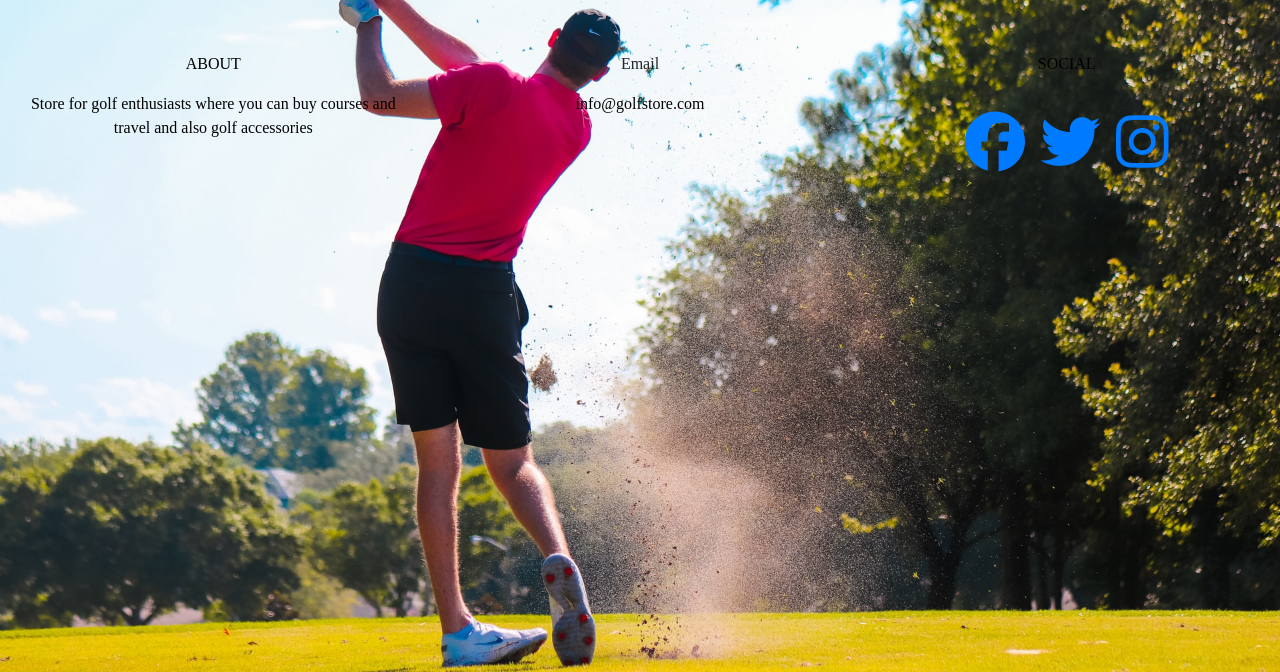
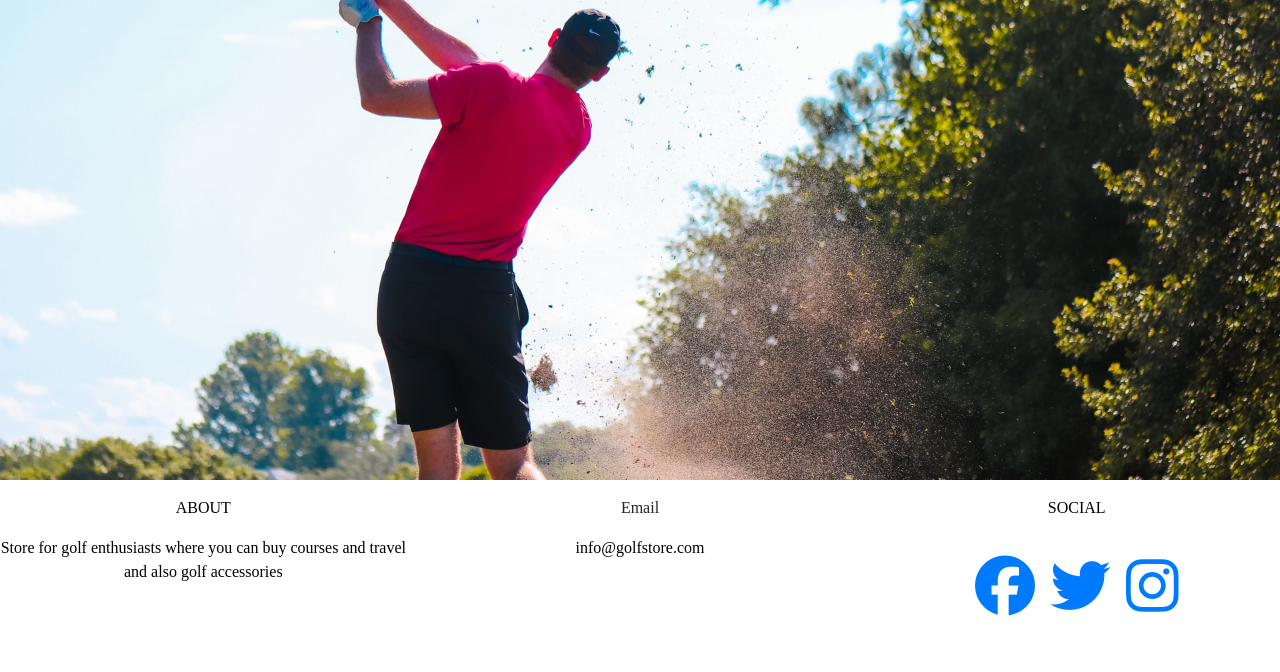
Before and after one commit to mysan91/Storegolf, a Django app: page / in a window 1280 px wide. Shown: the part 128-800 px from the top of the page. Run offline with Django 3.2, Linux system fonts and the light colour scheme; some libraries are stand-ins or nearby versions.

```diff
--- a/home/templates/home/index.html
+++ b/home/templates/home/index.html
@@ -14,9 +14,10 @@
 
 
 
+
      <!-- footer -->
 
-     <footer class="container-fluid">
+     <footer class="footer">
         <div class="row bg-black footer-container">
             <div class="col-md-4 col-sm-12 text-center mt-3 mb-3">
                 <p class="footer-header text-black text-uppercase">About</p>
--- a/static/css/base.css
+++ b/static/css/base.css
@@ -57,6 +57,22 @@ body {
     border: 1px solid black !important;
 }
 
+/* Social Media Icons in footer*/
+.social-links {
+    color: blue;
+    font-size: 30px;
+    padding: 20px;
+}
+
+.footer {
+    position: fixed;
+    left: 0;
+    bottom: 0;
+    width: 100%;
+    background-color:white;
+  }
+
+
 /* -------------------------------- Media Queries */
 
 /* Slightly larger container on xl screens */
@@ -79,11 +95,3 @@ body {
     .header-container {
         padding-top: 164px;
     }
-
-
-/* Social Media Icons in footer*/
-.social-links {
-    color: blue;
-    font-size: 30px;
-    padding: 20px;
-}
```
Also changed, not shown: media/Greencard.jpg (added), media/ballbasket.jpg (added), media/balls.jpg (added), media/pegs.jpg (added), media/practice.jpg (added), media/precision.jpg (added), media/putting.jpg (added), media/swing.jpg (added), media/travel 4.jpg (added), media/travel1.jpg (added), media/travel2.jpg (added), media/travel3.jpg (added), media/travel5.jpg (added), media/travel6.jpg (added).
